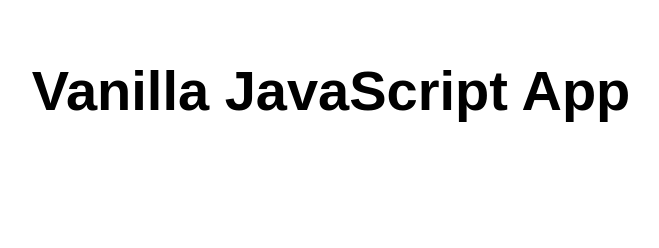
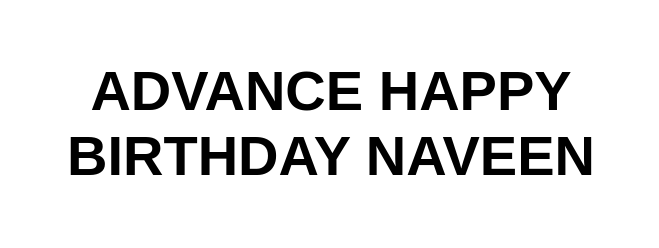
Before and after one commit to gtejasree97/my-first-static-web-app-, a website: page src/index.html in a window 1280 px wide. Shown: the whole page, without its empty margins (309-968 px from the left). Drawn offline with Linux system fonts and the light colour scheme.

Commit message:
index.html

```diff
--- a/src/index.html
+++ b/src/index.html
@@ -5,12 +5,12 @@
   <meta charset="UTF-8">
   <meta name="viewport" content="width=device-width, initial-scale=1.0">
   <link rel="stylesheet" href="styles.css">
-  <title>Vanilla JavaScript App</title>
+  <title>ADVANCE HAPPY BIRTHDAY NAVEEN</title>
 </head>
 
 <body>
   <main>
-    <h1>Vanilla JavaScript App</h1>
+    <h1>ADVANCE HAPPY BIRTHDAY NAVEEN</h1>
   </main>
 </body>
 
```
